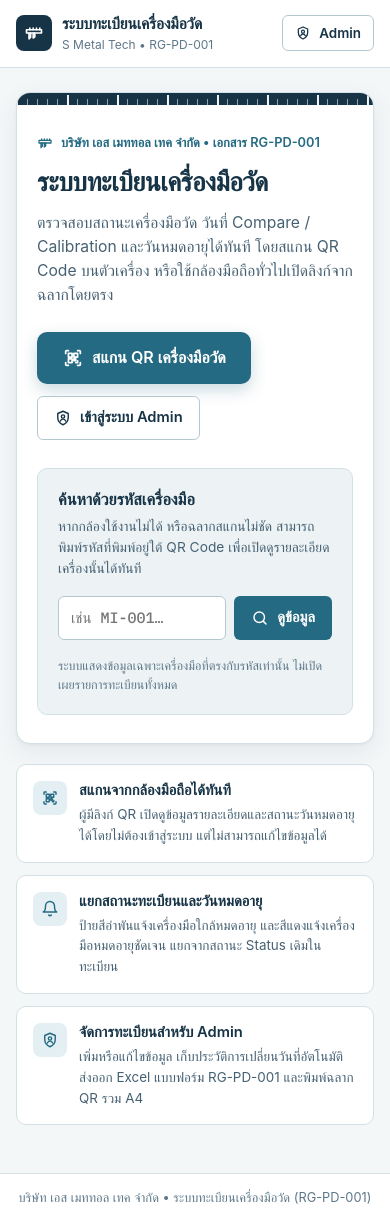
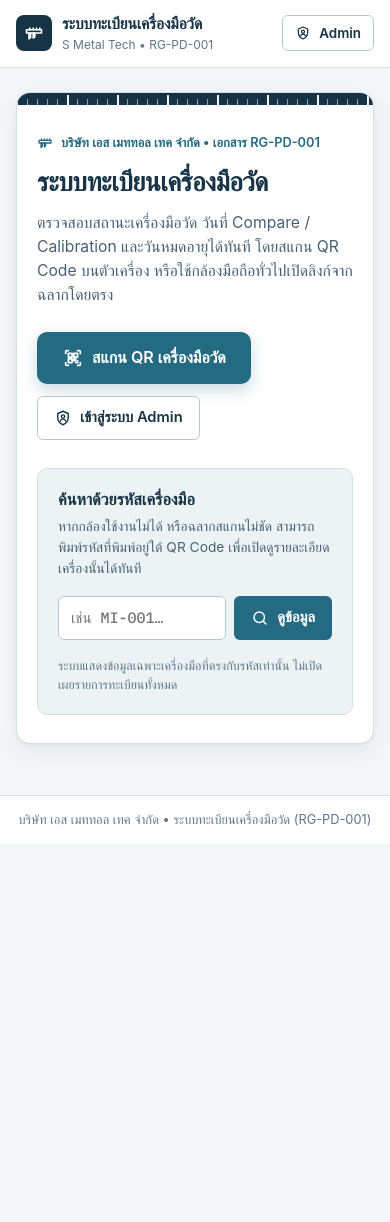
Before and after one commit to smetaltech027-afk/measuring-instrument-system, a React (Vite) app: page / in a window 390 px wide. After the commit the page ends 844 px from the top, so only its background shows below. Built offline with nearby package versions, Linux system fonts and the light colour scheme; no server answers; a web font is replaced by a local one.

Commit message:
style: hide 3 home info blocks on mobile view

```diff
--- a/src/styles/layout.css
+++ b/src/styles/layout.css
@@ -216,16 +216,16 @@
   min-width: 0;
 }
 
-/* Info strip beneath hero */
+/* Info strip beneath hero (hidden on mobile for compact scanning focus) */
 .workshop-notes {
+  display: none;
   margin-top: 20px;
-  display: grid;
-  grid-template-columns: 1fr;
   gap: 12px;
 }
 
 @media (min-width: 720px) {
   .workshop-notes {
+    display: grid;
     grid-template-columns: repeat(3, 1fr);
   }
 }
```
